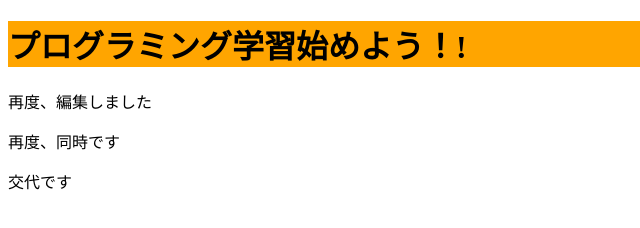
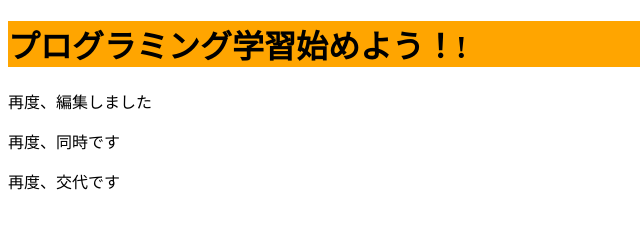
Before and after one commit to daisuke721/TEST, a plain HTML site: page index.html in a window 1280 px wide. Shown: the full height of the page, 0-640 px from the left. Drawn offline with Linux system fonts and the light colour scheme.

Commit message:
再度、交代です #3

```diff
--- a/index.html
+++ b/index.html
@@ -9,6 +9,6 @@
         <h1>プログラミング学習始めよう！!</h1>
         <p>再度、編集しました</p>
         <p>再度、同時です</p>
-        <p>交代です</p>
+        <p>再度、交代です</p>
       </body>
     </html>
```
